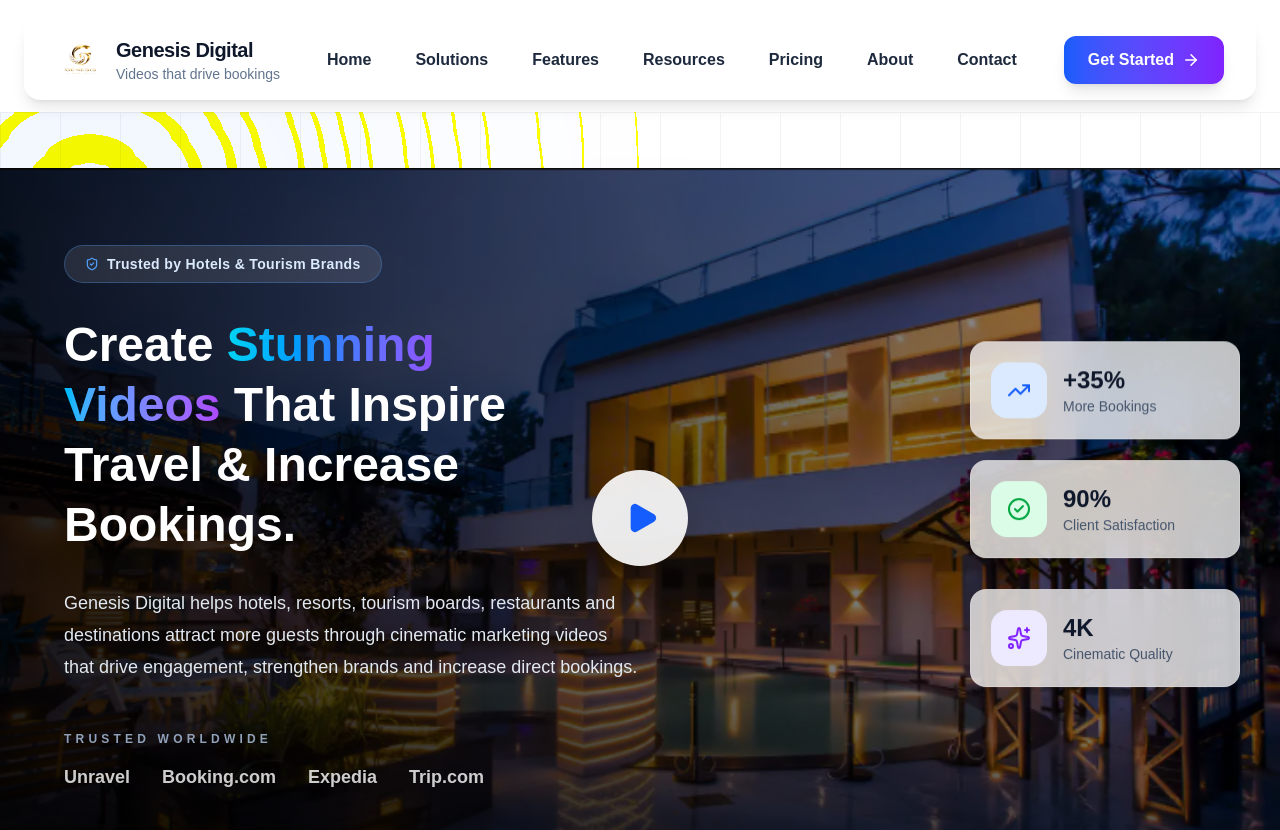
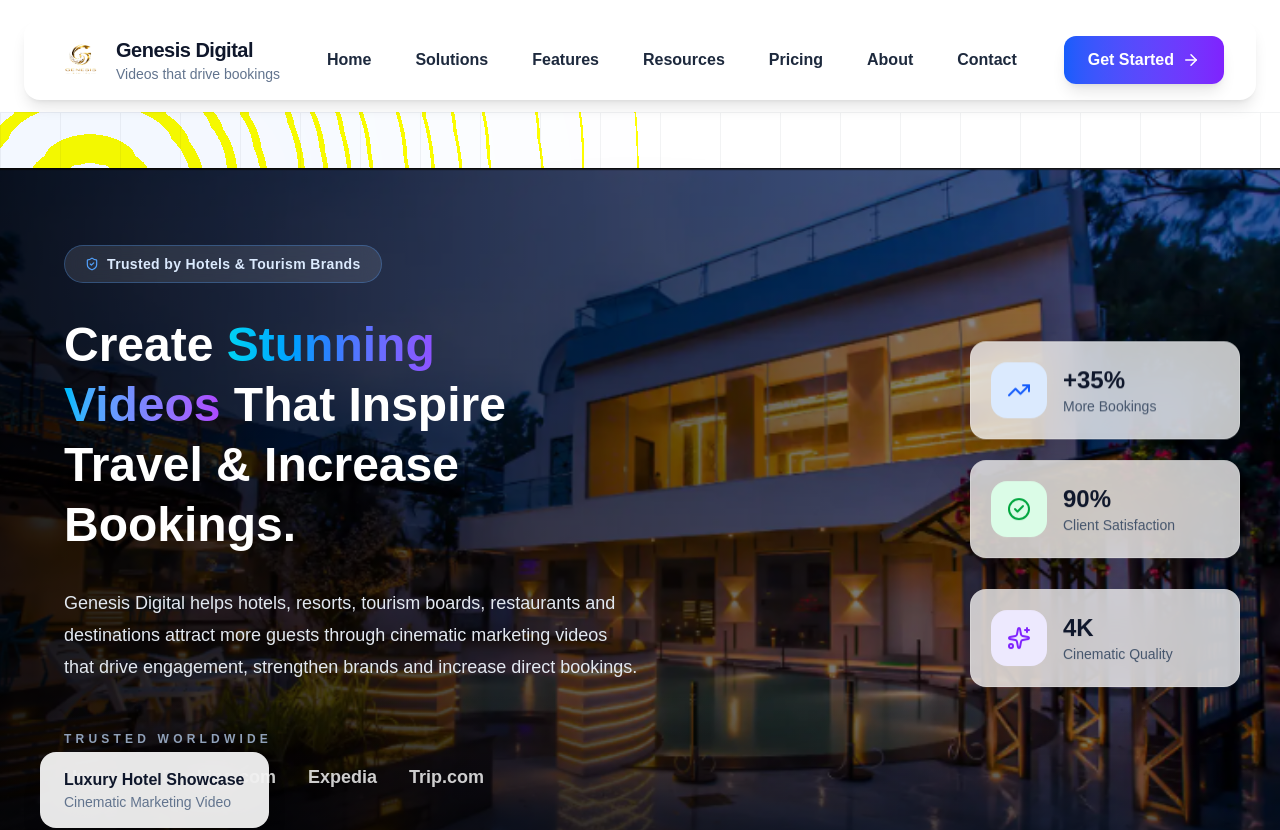
Before and after one commit to ezekielmose/genesis_website_proffesional, a Next.js app: page / in a window 1280 px wide. Shown: the top 830 px of the page. Built offline with nearby package versions, Linux system fonts and the light colour scheme.

Commit message:
Update hero.tsx

```diff
--- a/components/home/Hero/hero.tsx
+++ b/components/home/Hero/hero.tsx
@@ -3,9 +3,7 @@
 import Image from "next/image";
 import HeroBackground from "./HeroBackground";
 import HeroContent from "./HeroContent";
-import FloatingCards from "./FloatingCard"
-import { Play } from "lucide-react";
-import { motion } from "framer-motion";
+import FloatingCards from "./FloatingCard";
 
 export default function Hero() {
   return (
@@ -21,8 +19,6 @@ export default function Hero() {
         <div className="relative h-[700px] overflow-hidden">
 
           {/* Background Image */}
-
-
           <Image
             src="/images/hero/hero-main.png"
             alt="Genesis Digital"
@@ -40,24 +36,7 @@ export default function Hero() {
           {/* Bottom Gradient */}
           <div className="absolute inset-x-0 bottom-0 h-44 bg-gradient-to-t from-black/60 to-transparent" />
 
-
-          <motion.div
-            whileHover={{ scale: 1.08 }}
-            whileTap={{ scale: 0.95 }}
-            className="absolute inset-0 z-20 flex items-center justify-center"
-          >
-            <div className="flex h-24 w-24 cursor-pointer items-center justify-center rounded-full bg-white/90 shadow-2xl backdrop-blur-xl">
-
-              <Play
-                size={34}
-                className="ml-1 text-blue-600"
-                fill="currentColor"
-              />
-
-            </div>
-          </motion.div>
-
-          {/* Content Layer */}
+          {/* Hero Content */}
           <div className="relative z-20 flex h-full items-center">
 
             <div className="w-full px-10 lg:px-16">
@@ -68,24 +47,31 @@ export default function Hero() {
 
           </div>
 
-          {/* Floating Stats */}
+          {/* Bottom Information Card */}
+          <div className="absolute bottom-10 left-10 z-30 rounded-2xl bg-white/90 px-6 py-4 shadow-xl backdrop-blur-xl">
 
-          <div>
-            <FloatingCards />
+            <p className="font-semibold text-slate-900">
+              Luxury Hotel Showcase
+            </p>
+
+            <p className="text-sm text-slate-500">
+              Cinematic Marketing Video
+            </p>
+
           </div>
+
+          {/* Floating Cards */}
+          <FloatingCards />
 
         </div>
 
       </div>
 
       {/* Scroll Indicator */}
-
-      <div className="absolute bottom-8 left-1/2 hidden -translate-x-1/2 lg:flex flex-col items-center">
+      <div className="absolute bottom-8 left-1/2 hidden -translate-x-1/2 flex-col items-center lg:flex">
 
         <span className="mb-2 text-xs uppercase tracking-[0.3em] text-slate-400">
-
           Scroll
-
         </span>
 
         <div className="flex h-10 w-6 justify-center rounded-full border border-slate-300">
@@ -97,23 +83,5 @@ export default function Hero() {
       </div>
 
     </section>
-
-
-
   );
-  <div className="absolute bottom-10 left-10 z-30 rounded-2xl bg-white/90 px-6 py-4 backdrop-blur-xl">
-
-  <p className="font-semibold text-slate-900">
-
-    Luxury Hotel Showcase
-
-  </p>
-
-  <p className="text-sm text-slate-500">
-
-    Cinematic Marketing Video
-
-  </p>
-
-</div>
 }
```
